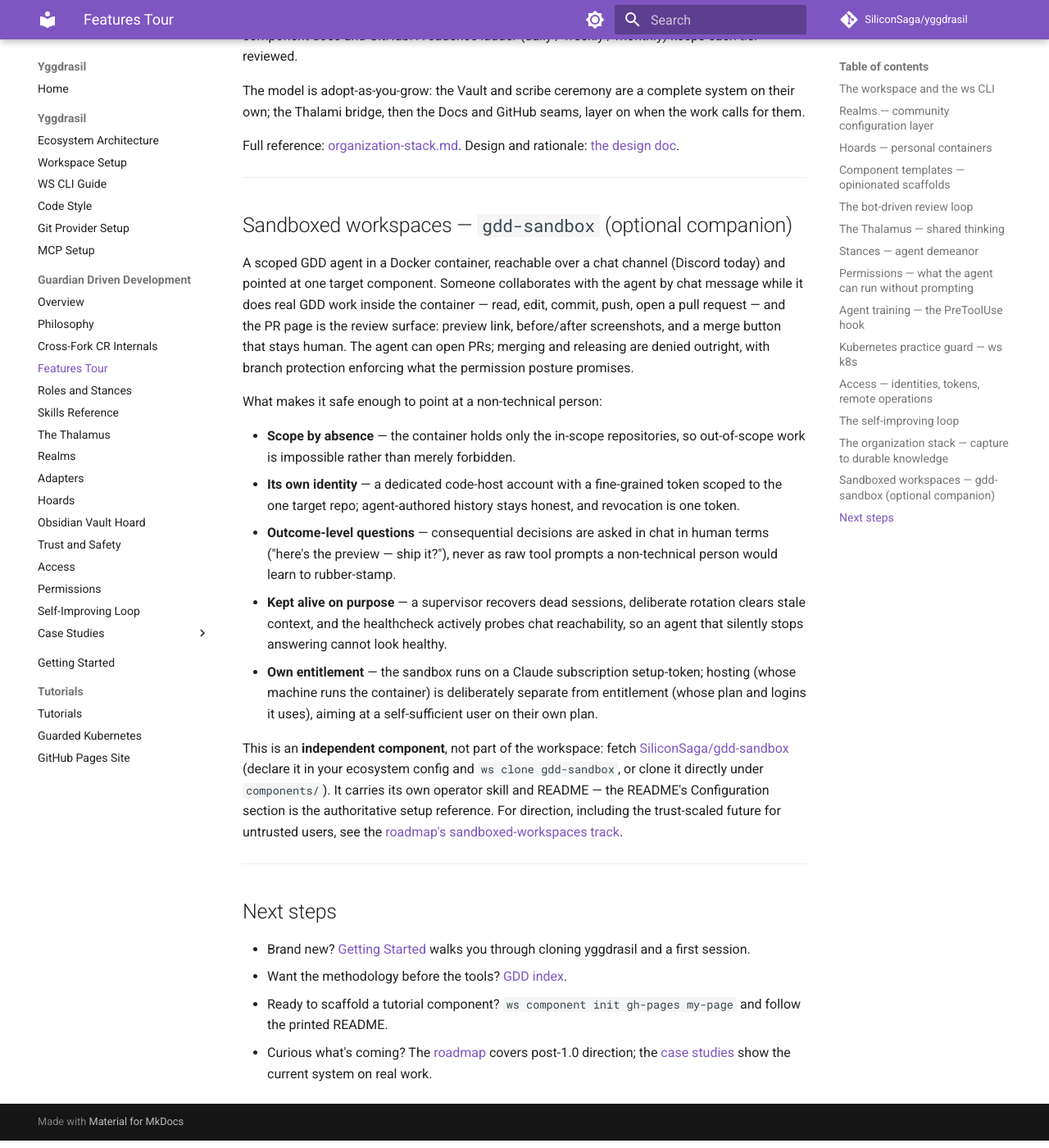
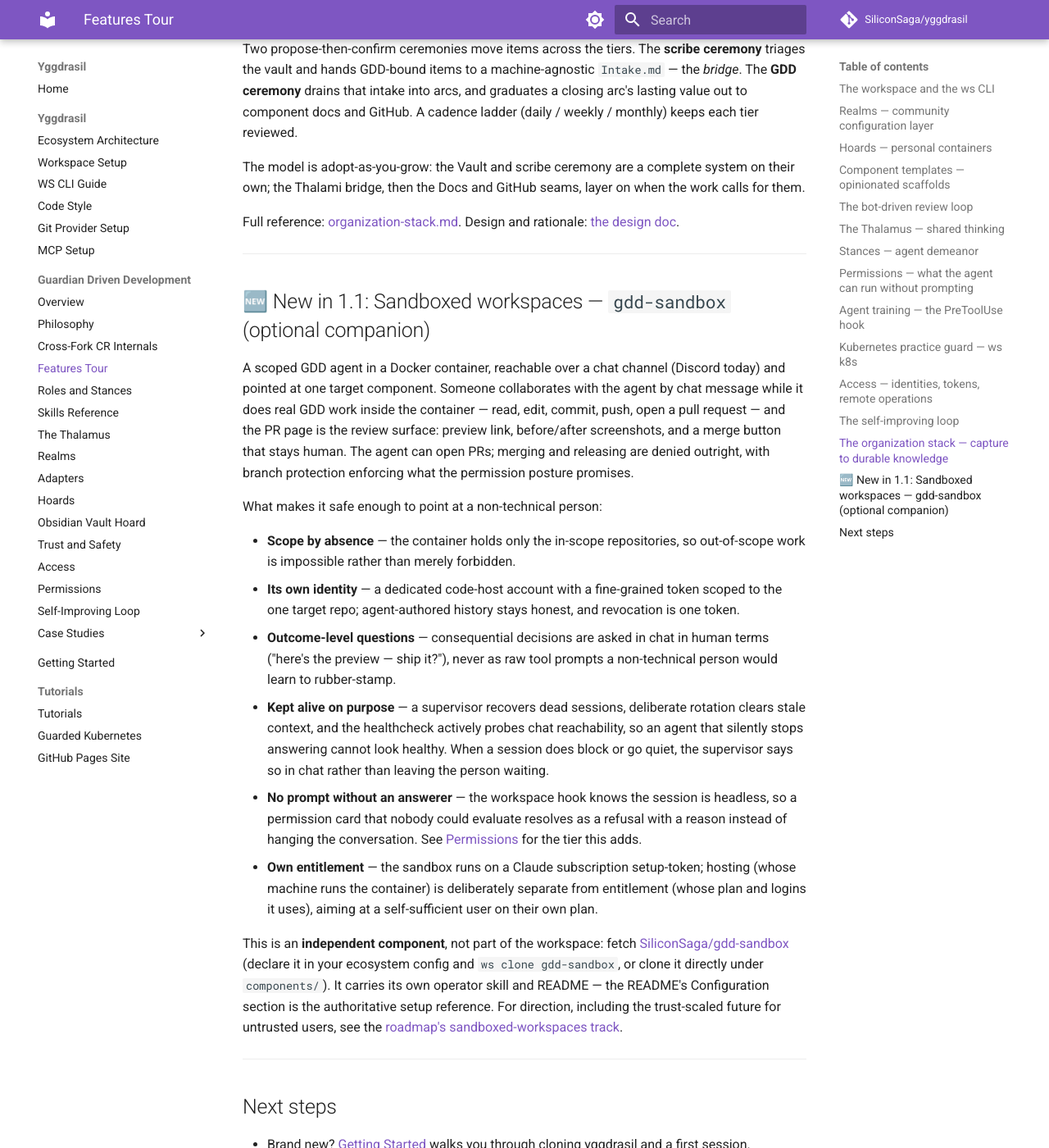
Before and after one commit to SiliconSaga/yggdrasil, an MkDocs documentation site: the page built from docs/gdd/features.md, in a window 1280 px wide and 1400 px high, scrolled down 7379 px. Shown: the whole window at 82% size. Built offline with MkDocs 1.6.1 and Material for MkDocs 9.7.7, drawn with Linux system fonts in a browser that asks for light colours; comment, search, counter and statistics services are not loaded; some of the changed text lies outside the part shown.

Commit message:
docs: mark sandboxed workspaces as the 1.1 arrival
The release's headline feature sat last in the features tour with nothing marking it as new, and the GDD index did not mention it at all — a reader arriving after the tag would have had to already know it existed to find it.

It now carries a "New in 1.1" heading, a callout at the top of the tour so it is visible without scrolling, and a line on the index. Every anchor pointing at the old heading is repointed, including the one in the realm's own config comment.

Two things the entry claimed loosely are now stated as they behave: the supervisor speaks up in chat when a session blocks or goes quiet, and a headless session resolves a permission prompt nobody could answer instead of hanging on it.

The case-studies entry was also a release behind — the section now carries three long-form studies rather than the one it named.

Co-Authored-By: Claude Opus 5 <noreply@anthropic.com>

```diff
--- a/docs/gdd/features.md
+++ b/docs/gdd/features.md
@@ -1,6 +1,8 @@
 # GDD Features Tour
 
 A tour of what the yggdrasil workspace ships with. The [GDD index](index.md) covers the methodology; this doc covers the *features* — what's actually in the box and what each piece is for. For an end-to-end walkthrough rather than a feature inventory, go to [Getting Started](../getting-started.md).
+
+> **🆕 New in 1.1 — [sandboxed workspaces](#-new-in-11-sandboxed-workspaces--gdd-sandbox-optional-companion).** A scoped GDD agent in a container, reachable over chat and pointed at one component: a chat message from someone who does not write code becomes a reviewed pull request, and merging stays human.
 
 ---
 
@@ -174,7 +176,7 @@ Full reference: [organization-stack.md](organization-stack.md). Design and ratio
 
 ---
 
-## Sandboxed workspaces — `gdd-sandbox` (optional companion)
+## 🆕 New in 1.1: Sandboxed workspaces — `gdd-sandbox` (optional companion)
 
 A scoped GDD agent in a Docker container, reachable over a chat channel (Discord today) and pointed at one target component. Someone collaborates with the agent by chat message while it does real GDD work inside the container — read, edit, commit, push, open a pull request — and the PR page is the review surface: preview link, before/after screenshots, and a merge button that stays human. The agent can open PRs; merging and releasing are denied outright, with branch protection enforcing what the permission posture promises.
 
@@ -183,7 +185,8 @@ What makes it safe enough to point at a non-technical person:
 - **Scope by absence** — the container holds only the in-scope repositories, so out-of-scope work is impossible rather than merely forbidden.
 - **Its own identity** — a dedicated code-host account with a fine-grained token scoped to the one target repo; agent-authored history stays honest, and revocation is one token.
 - **Outcome-level questions** — consequential decisions are asked in chat in human terms ("here's the preview — ship it?"), never as raw tool prompts a non-technical person would learn to rubber-stamp.
-- **Kept alive on purpose** — a supervisor recovers dead sessions, deliberate rotation clears stale context, and the healthcheck actively probes chat reachability, so an agent that silently stops answering cannot look healthy.
+- **Kept alive on purpose** — a supervisor recovers dead sessions, deliberate rotation clears stale context, and the healthcheck actively probes chat reachability, so an agent that silently stops answering cannot look healthy. When a session does block or go quiet, the supervisor says so in chat rather than leaving the person waiting.
+- **No prompt without an answerer** — the workspace hook knows the session is headless, so a permission card that nobody could evaluate resolves as a refusal with a reason instead of hanging the conversation. See [Permissions](permissions.md) for the tier this adds.
 - **Own entitlement** — the sandbox runs on a Claude subscription setup-token; hosting (whose machine runs the container) is deliberately separate from entitlement (whose plan and logins it uses), aiming at a self-sufficient user on their own plan.
 
 This is an **independent component**, not part of the workspace: fetch [SiliconSaga/gdd-sandbox](https://github.com/SiliconSaga/gdd-sandbox) (declare it in your ecosystem config and `ws clone gdd-sandbox`, or clone it directly under `components/`). It carries its own operator skill and README — the README's Configuration section is the authoritative setup reference. For direction, including the trust-scaled future for untrusted users, see the [roadmap's sandboxed-workspaces track](roadmap.md#sandboxed-workspaces--containerized-trust-scaled-execution).
```
Also changed, not shown: CHANGELOG.md (+3 -3 lines), docs/gdd/index.md (+1 -1 lines), docs/gdd/roadmap.md (+1 -1 lines).
